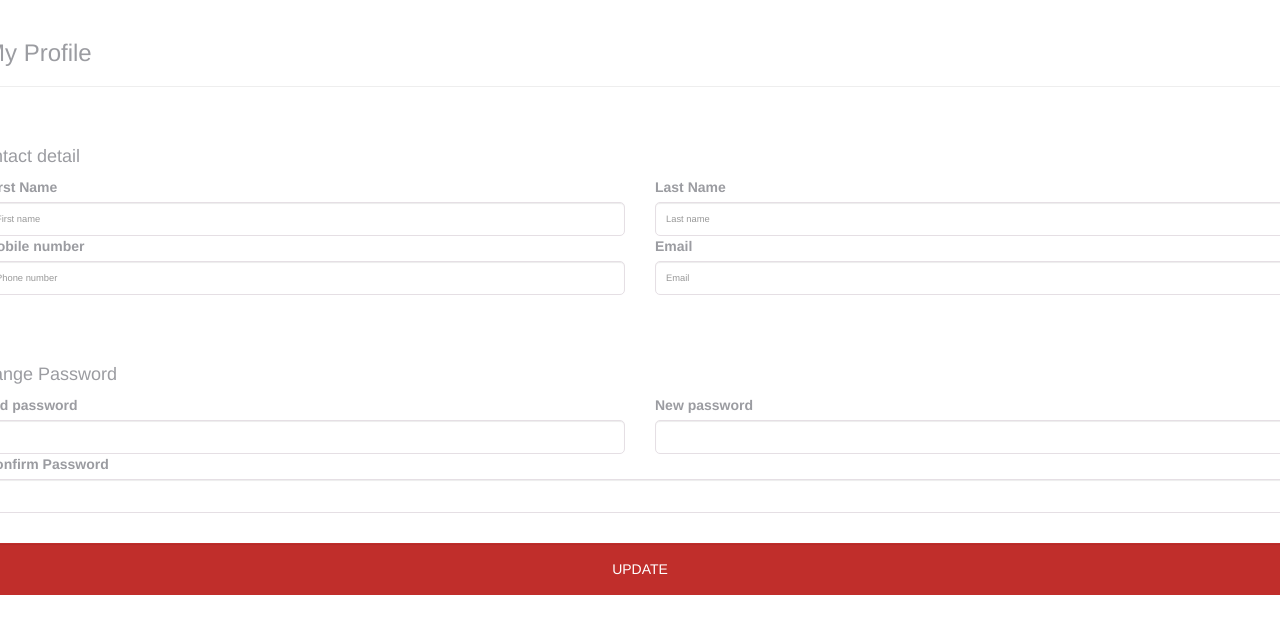
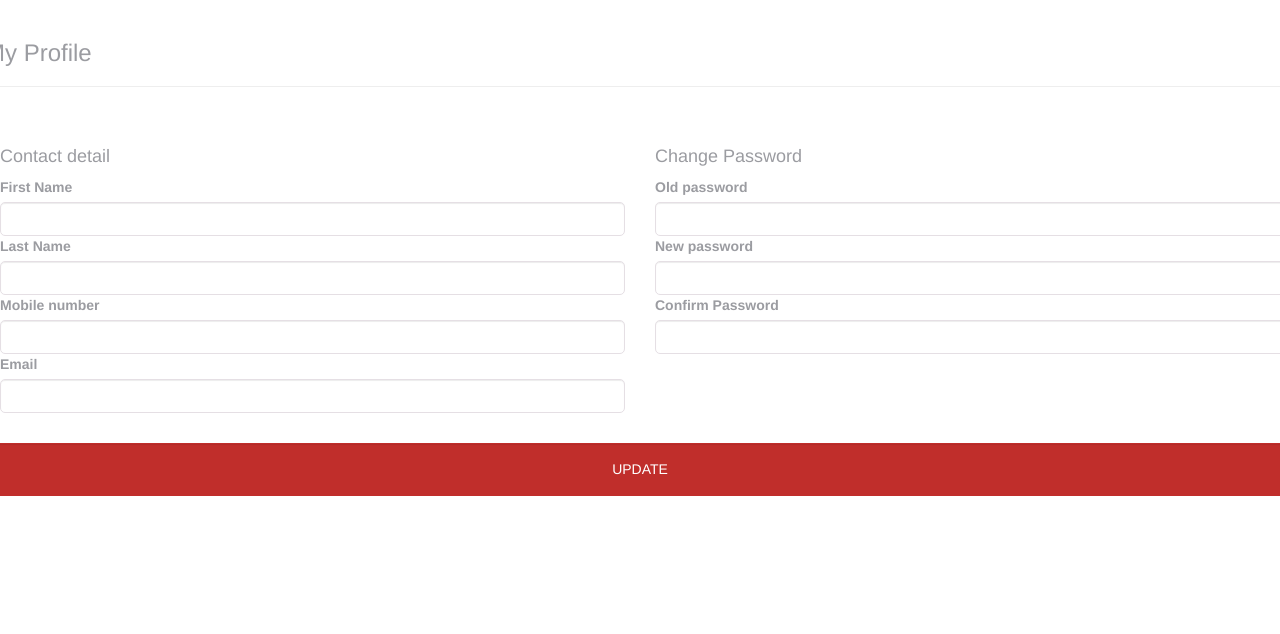
Before and after one commit to Cynthia998/softwareProject, a website: page account.html in a window 1280 px wide. Shown: the top 634 px of the page. Drawn offline with nearby package versions, Linux system fonts and the light colour scheme.

```diff
--- a/account.html
+++ b/account.html
@@ -22,59 +22,39 @@
 			</div>
 			<!-- Form START -->
 			<form class="file-upload">
-				<div class="row mb-5 gx-5">
+				<div class="col-md-6">
 					<!-- Contact detail -->
 					<div class="col-xxl-8 mb-5 mb-xxl-0">
 						<div class="bg-secondary-soft px-4 py-5 rounded">
 							<div class="row g-3">
 								<h4 class="mb-4 mt-0">Contact detail</h4>
-								<!-- First Name -->
-								<div class="col-md-6">
 									<label class="form-label">First Name</label>
-									<input type="text" class="form-control" placeholder="First name" aria-label="First name">
-								</div>
-								<!-- Last name -->
-								<div class="col-md-6">
+									<input type="text" class="form-control">
                                     <label class="form-label">Last Name</label>
-									<input type="text" class="form-control" placeholder="Last name" aria-label="Last name">
-								</div>
-								<!-- Mobile number -->
-								<div class="col-md-6">
+									<input type="text" class="form-control">
                                     <label class="form-label">Mobile number</label>
-									<input type="text" class="form-control" placeholder="Phone number" aria-label="Phone number">
-								</div>
-								<!-- Email -->
-								<div class="col-md-6">
+									<input type="text" class="form-control">
                                     <label for="inputEmail4" class="form-label">Email</label>
-									<input type="email" class="form-control" placeholder="Email" id="updateEmail">
-								</div>
-							</div> <!-- Row END -->
+									<input type="email" class="form-control" id="updateEmail">
 						    </div>
 					    </div>
-				</div> <!-- Row END -->
+				    </div>
+                </div>
 
 				<!-- Social media detail -->
 				<div class="row mb-5 gx-5">
 					<!-- change password -->
-					<div class="col-xxl-6">
+					<div class="col-md-6">
 						<div class="bg-secondary-soft px-4 py-5 rounded">
 							<div class="row g-3">
 								<h4 class="my-4">Change Password</h4>
 								<!-- Old password -->
-								<div class="col-md-6">
 									<label for="exampleInputPassword1" class="form-label">Old password</label>
-									<input type="password" class="form-control" id="exampleInputPassword1">
-								</div>
-								<!-- New password -->
-								<div class="col-md-6">
+									<input type="password" class="form-control" id="old-psw">
                                     <label for="exampleInputPassword2" class="form-label">New password</label>
-									<input type="password" class="form-control" id="exampleInputPassword2">
-								</div>
-								<!-- Confirm password -->
-								<div class="col-md-12">
+									<input type="password" class="form-control" id="new-pswd">
                                     <label for="exampleInputPassword3" class="form-label">Confirm Password</label>
-									<input type="password" class="form-control" id="exampleInputPassword3">
-								</div>
+									<input type="password" class="form-control" id="confirm-psw">
 							</div>
 						</div>
 					</div>
```
Lines whose indentation alone changed are shown as unchanged.
